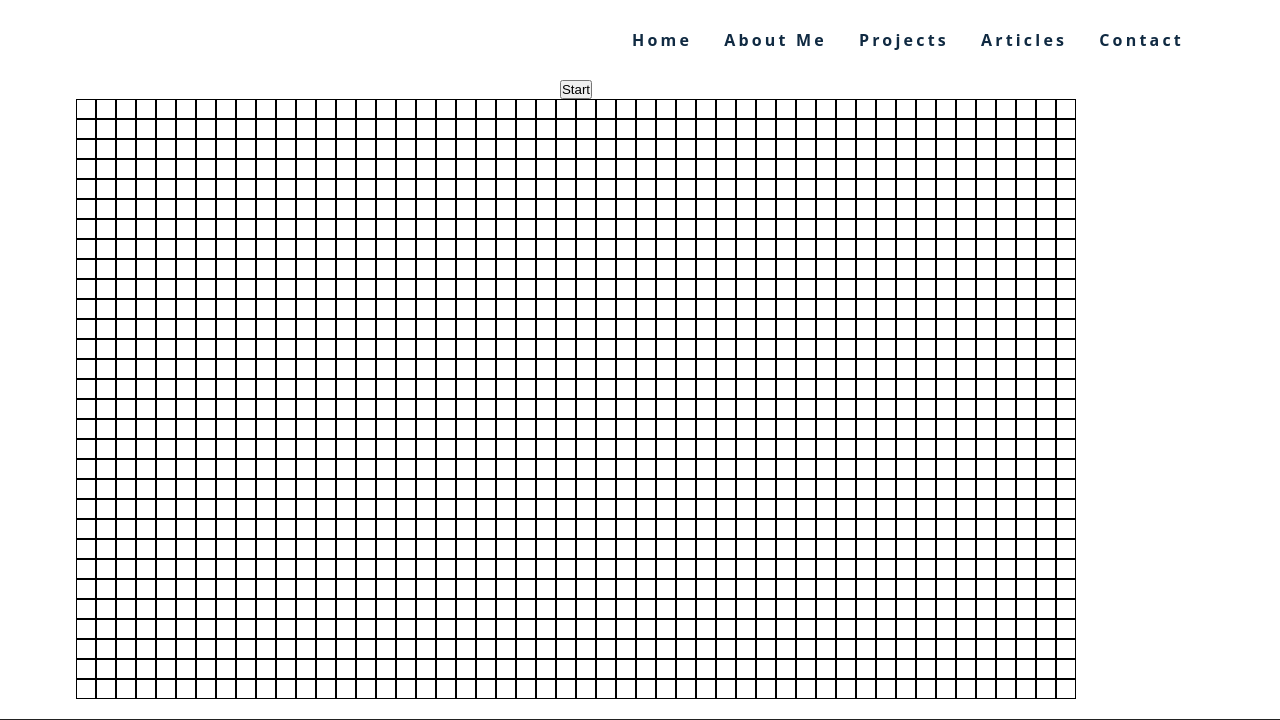
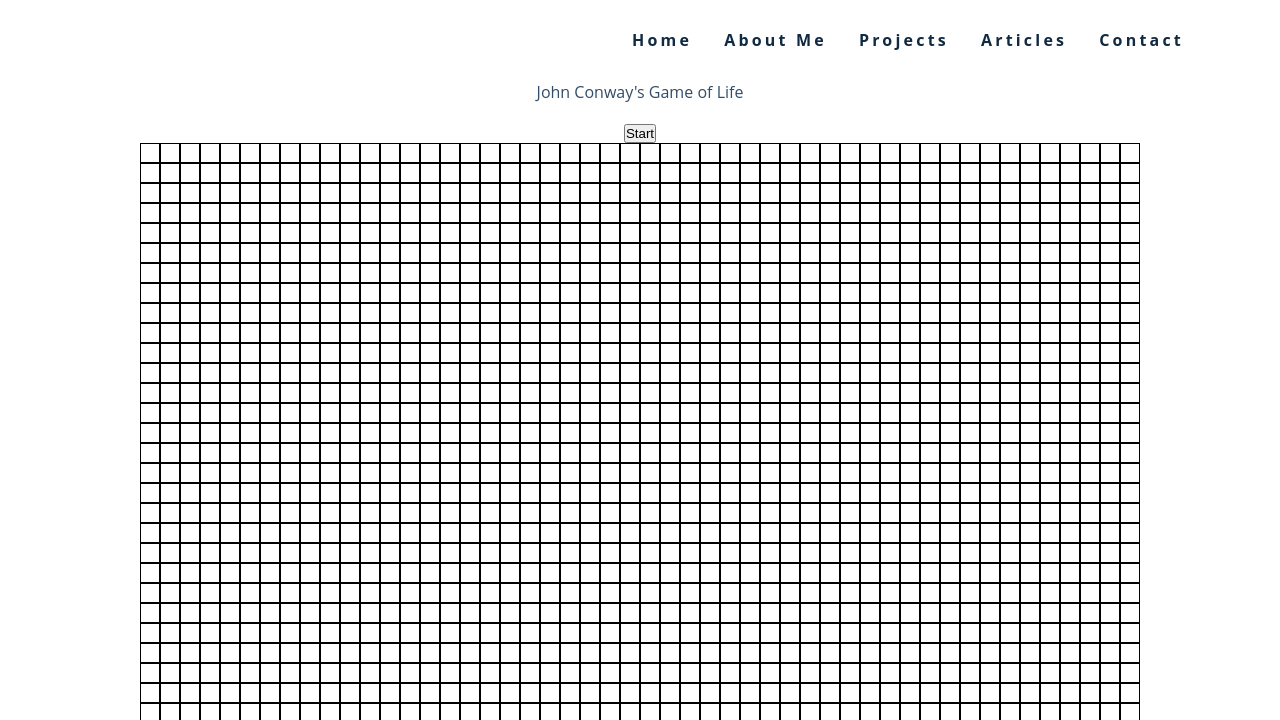
Before and after one commit to JohnFarrellGit/www.johnkevinfarrell.com, a Gatsby site: page /projects/conways-game-of-life in a window 1280 px wide. Shown: the top 720 px of the page. Built offline with nearby package versions, Linux system fonts and the light colour scheme; Gatsby itself is replaced by a stand-in of ours.

Commit message:
add mini title, change styling later

```diff
--- a/src/pages/projects/conways-game-of-life.tsx
+++ b/src/pages/projects/conways-game-of-life.tsx
@@ -3,6 +3,7 @@ import Layout from '../../components/Layout'
 import SEO from '../../components/SEO'
 import styled from 'styled-components';
 import useInterval from '../../common/hooks/useInterval';
+import Title from '../../components/Title';
 
 const neighbourCoords: [number, number][] = [
   [-1, 1],
@@ -14,6 +15,12 @@ const neighbourCoords: [number, number][] = [
   [1, 0],
   [1, -1]
 ]
+
+// add ability to go back and forward through steps
+// can only go back if already played, can always go forward
+// add slider for setting rows and columns
+// make display responsive
+// change colours
 
 const ConwaysGameOfLife = () => {
 
@@ -71,6 +78,7 @@ const ConwaysGameOfLife = () => {
     <Layout>
       <SEO title="Game of Life by John Conway" description="Simple implementation of John Conway's game of life" />
       <Main>
+        <p style={{ textAlign: 'center' }}>John Conway's Game of Life</p>
         <GameContainer>
           <div>
             <Controls>
@@ -95,7 +103,6 @@ const ConwaysGameOfLife = () => {
 export default ConwaysGameOfLife;
 
 const GameContainer = styled.div`
-  width: 90%;
   margin-bottom: 20px;
   display: flex;
   justify-content: center;
```
